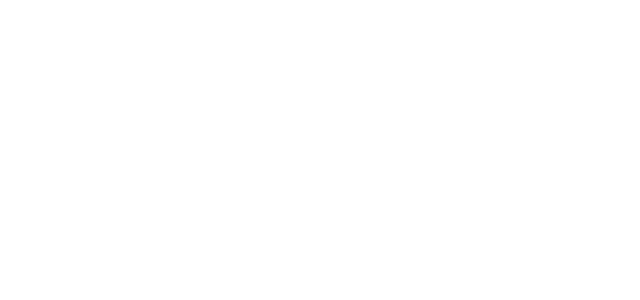
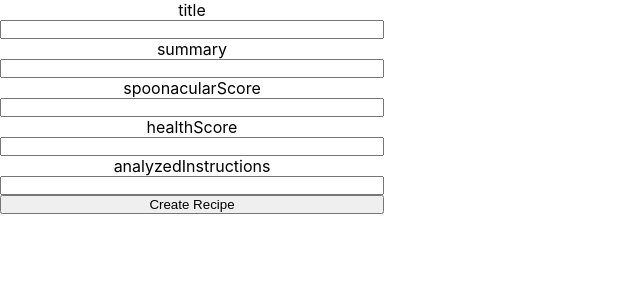
Before and after one commit to benjaaracil/FoodPI, a React (Create React App) app in the folder client/: page /create in a window 1280 px wide. Shown: the top 300 px of the page, without its empty margins (0-640 px from the left). Built offline with nearby package versions, Linux system fonts and the light colour scheme.

Commit message:
Creating Recipe route and modifying detail route

```diff
--- a/client/src/App.js
+++ b/client/src/App.js
@@ -16,10 +16,10 @@
       exact path='/home' component = {Home}
       />
       <Route
-      path = '/home/:id' component = {Detail}
+      exact path = '/home/:id' component = {Detail}
       />
       <Route
-      exact path = '/home/create' component = {Create}
+      exact path = '/create' component = {Create}
       />
     </div>
   );
--- a/client/src/actions/index.js
+++ b/client/src/actions/index.js
@@ -49,7 +49,7 @@
         }
     }
 }
-export function postRecipes (title, summary, spoonacularScore, healthScore, analyzedInstructions){
+export function postRecipes (title, summary, spoonacularScore, healthScore, analyzedInstructions, dietName){
     return async function (dispatch){
         try{
             var json = await (await axios.get(`http://localhost:3001/post`)).data
--- a/client/src/components/CreateRecipe/Create.css
+++ b/client/src/components/CreateRecipe/Create.css
@@ -0,0 +1,7 @@
+.Form {
+    display: flex;
+    justify-content: center;
+    text-align: center;
+    flex-direction: column;
+    width: 30%;
+}
--- a/client/src/components/CreateRecipe/Create.jsx
+++ b/client/src/components/CreateRecipe/Create.jsx
@@ -1,38 +1,45 @@
 import React from "react";
-import { useDispatch, useSelector } from "react-redux";
-import { getRecipesID } from "../../actions";
+import { useDispatch } from "react-redux";
+import { postRecipes } from "../../actions";
+import "./Create.css"
 
-export default function Detail (props){
-    const dispatch = useDispatch();
-    const rec = useSelector(state => state);
-    // console.log(props.match.params.id);
+export default function Create(){
+const dispatch = useDispatch();
 
-    React.useEffect(() => {
-        (async () => {
-            dispatch(await getRecipesID(props.match.params.id))
-        })()
-      },[])
-
-      console.log(rec);
-    // console.log(Object.keys(rec).length)
-
-    if (rec){
-        // let Instructions = rec.recipe.analyzedInstructions[0].steps//Ver como recibe las instrucciones
+function handleSubmit(){
+    dispatch(postRecipes());
+}
 
     return (
-        <div>
-            <h1>{rec.recipe.title}</h1>
-            <img src={rec.recipe.image}/>
-            <ul>
-                <li>Dieta: {rec.recipe.diets}</li>
-                <li>Spoonacular Score: {rec.recipe.spoonacularScore}</li>
-                <li>Health Score: {rec.recipe.healthScore}</li>
-                <li>Tipo de Plato: {rec.recipe.dishTypes}</li>
-                {/* <li>{rec.recipe.analyzedInstructions}</li> */}
-            </ul>
-            {rec.recipe.summary.replace(/<[^>]*>?/gm, '')}
-        </div>
+        <form onSubmit = {handleSubmit} className="Form">
+            <label>title</label>
+            <input></input>
+
+            <label>summary</label>
+            <input></input>
+
+            <label>spoonacularScore</label>
+            <input></input>
+
+            <label>healthScore</label>
+            <input></input>
+
+            <label>analyzedInstructions</label>
+            <input></input>
+
+            {/* Me faltaria agregar para seleccionar dietas */}
+
+            <button>Create Recipe</button>
+        </form>
     )
 }
-else return (<div>f en el chat</div>)
-}
+// Ruta de creación de recetas: debe contener
+
+// [ ] Un formulario controlado con los siguientes campos
+// Nombre
+// Resumen del plato
+// Puntuación
+// Nivel de "comida saludable"
+// Paso a paso
+// [ ] Posibilidad de seleccionar/agregar uno o más tipos de dietas
+// [ ] Botón/Opción para crear una nueva receta
--- a/client/src/components/Landing/Landing.css
+++ b/client/src/components/Landing/Landing.css
@@ -32,6 +32,7 @@
 }
 .Link:hover{
 opacity: 85%;
+transition: .2s;
 }
 .Content{
   position: absolute;
--- a/client/src/components/NavBar/Nav.css
+++ b/client/src/components/NavBar/Nav.css
@@ -11,3 +11,11 @@
 .img{
     cursor: pointer;
 }
+.LinkCreateRecipe{
+    text-decoration: none;
+    color: white;
+    font-family: 'Bebas Neue', cursive;
+    margin-top: 31px;
+    font-size: 35px;
+    margin-left: 100px;
+}
--- a/client/src/components/NavBar/NavBar.jsx
+++ b/client/src/components/NavBar/NavBar.jsx
@@ -1,15 +1,20 @@
 import React from "react";
+import { Link } from "react-router-dom";
 import SearchBar from "../SearchBar/SearchBar";
-import Icon from "../../img/IconChef.png"
-import "./Nav.css"
+import CreateRecipe from "../CreateRecipe/Create";
+import Icon from "../../img/IconChef.png";
+import "./Nav.css";
 
 
 export default function NavBar(){
 
 return (
     <div className = "Nav">
-        <img src={Icon} className = "img" onClick={ () => window.location.reload()}/>
+        <img src={Icon} className = "img" onClick={ () => window.location.path="/home"}/>
         <SearchBar/>
+        <Link className = "LinkCreateRecipe" to='/create'>
+            Create Recipe
+        </Link>
     </div>
     );
 }
--- a/client/src/reducer/index.js
+++ b/client/src/reducer/index.js
@@ -2,7 +2,7 @@
 
 const initialState = {
 recipes: [],
-recipe: [],
+recipe: {},
 }
 function rootReducer (state = initialState, {type, payload}){
     switch (type){
```
Also changed, not shown: client/src/components/Home/Home.jsx (line endings or trailing spaces).
